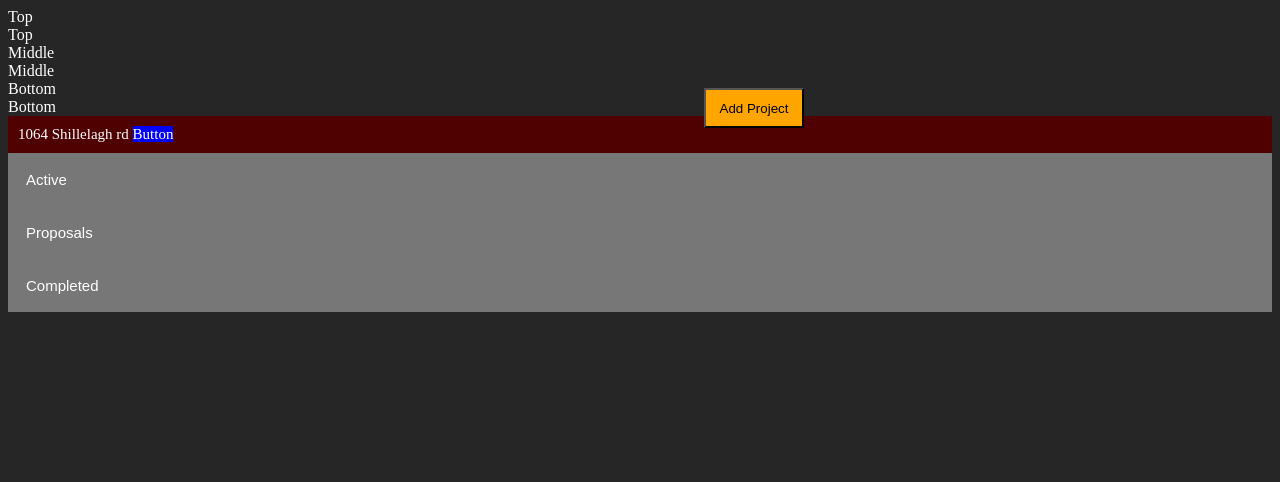
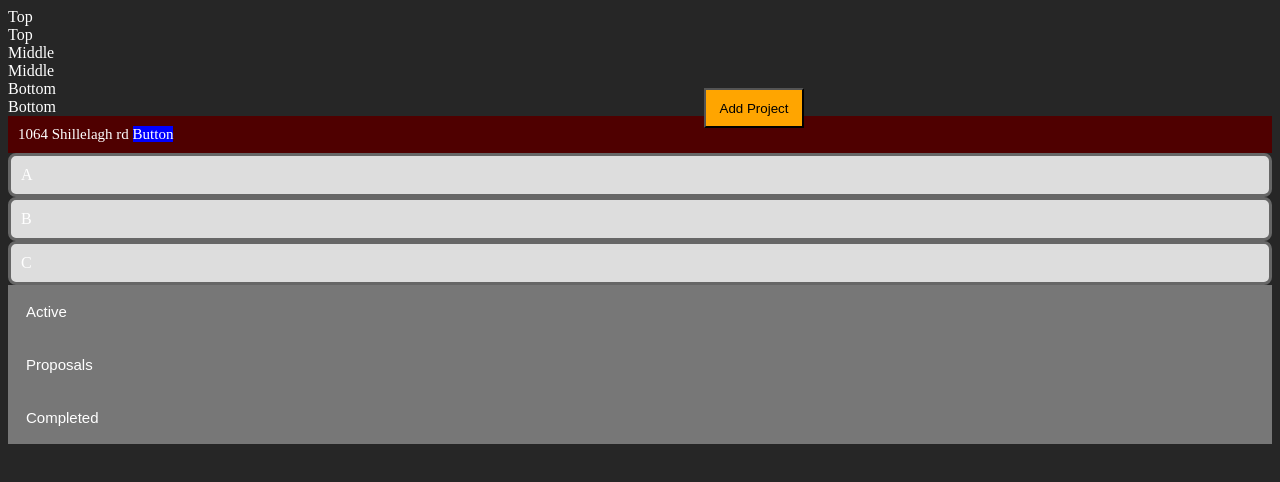
Before and after one commit to CoconutMage/Contract_Planner, a website: page public/index.html in a window 1280 px wide. Drawn offline with Linux system fonts and the light colour scheme.

Commit message:
Update index.html

```diff
--- a/public/index.html
+++ b/public/index.html
@@ -33,6 +33,12 @@
 		<span>1064 Shillelagh rd</span>
 		<span input type="button" onclick="Bazanga()" style="background-color:blue;">Button</span>
 	</div>
+
+	<div class="container">
+		<div draggable="true" class="box">A</div>
+		<div draggable="true" class="box">B</div>
+		<div draggable="true" class="box">C</div>
+	  </div>
 
 	<button type="button" class="collapsible">Active</button>
 	<button type="button" class="collapsible">Proposals</button>
```
